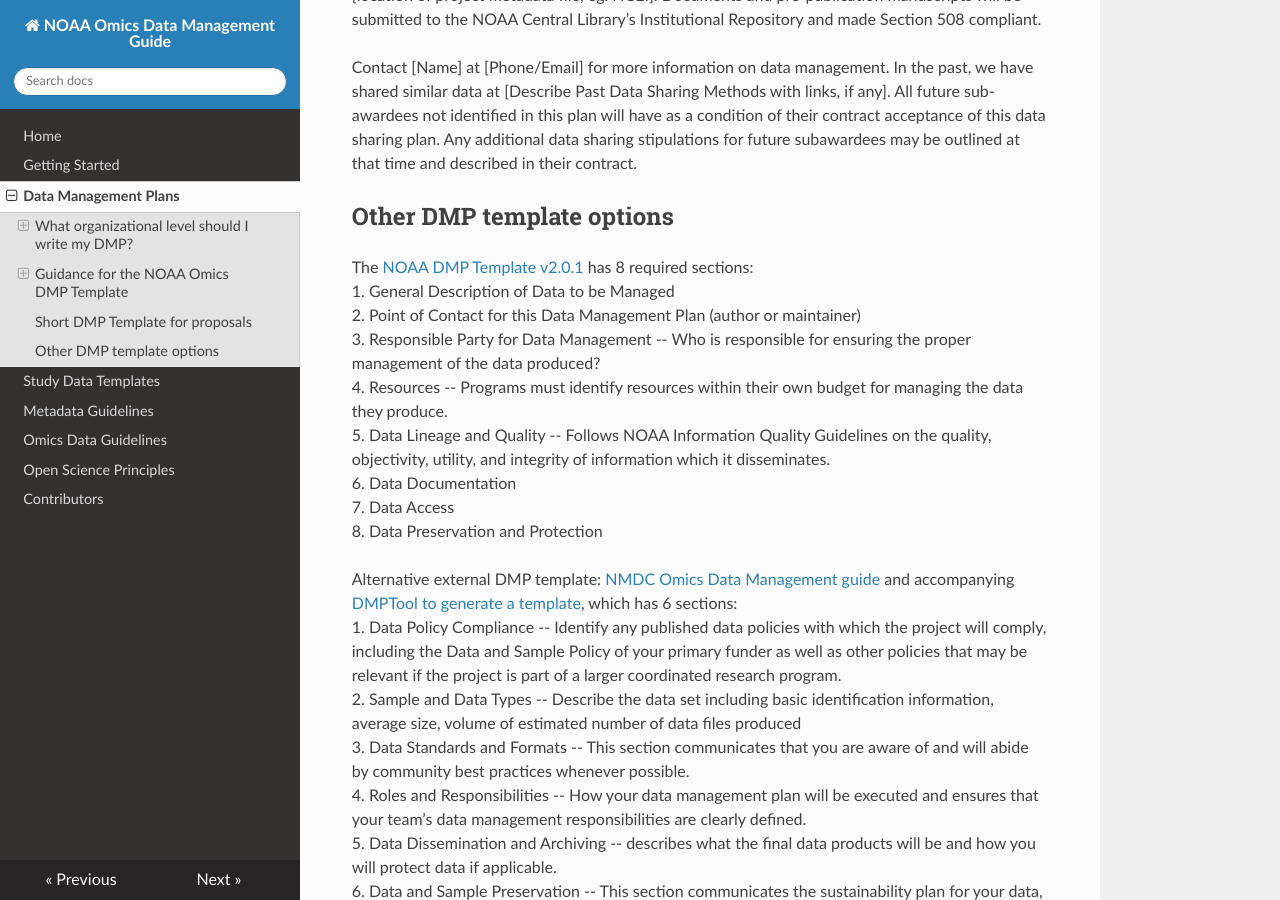
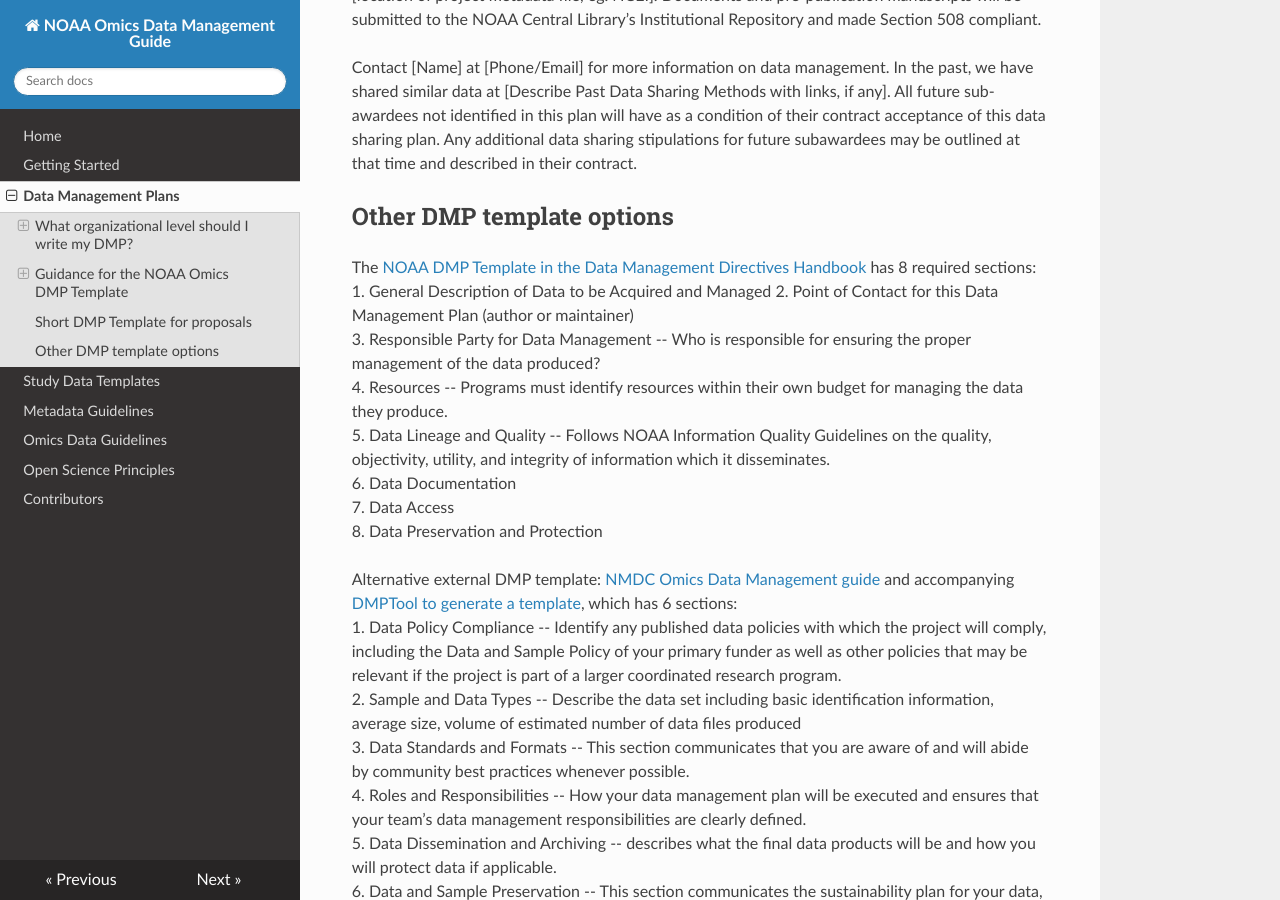
Before and after one commit to NOAA-Omics/noaa-omics-dmg, an MkDocs documentation site: the page built from docs/dmp-template.md, in a window 1280 px wide and 900 px high, scrolled down 5300 px. Built offline with MkDocs 1.6.1, drawn with Linux system fonts in a browser that asks for light colours; nearby versions of some CDN libraries.

Commit message:
Update dmp-template.md
Updated DGC handbook link

```diff
--- a/docs/dmp-template.md
+++ b/docs/dmp-template.md
@@ -145,8 +145,8 @@
 
 ## Other DMP template options
 
-The [NOAA DMP Template v2.0.1](https://nosc.noaa.gov/EDMC/PD.DMP.php) has 8 required sections:
-  1. General Description of Data to be Managed
+The [NOAA DMP Template in the Data Management Directives Handbook](https://sites.google.com/noaa.gov/noaa-data/handbook) has 8 required sections:
+  1. General Description of Data to be Acquired and Managed
   2. Point of Contact for this Data Management Plan (author or maintainer)
   3. Responsible Party for Data Management -- Who is responsible for ensuring the proper management of the data produced?
   4. Resources -- Programs must identify resources within their own budget for managing the data they produce.
```
